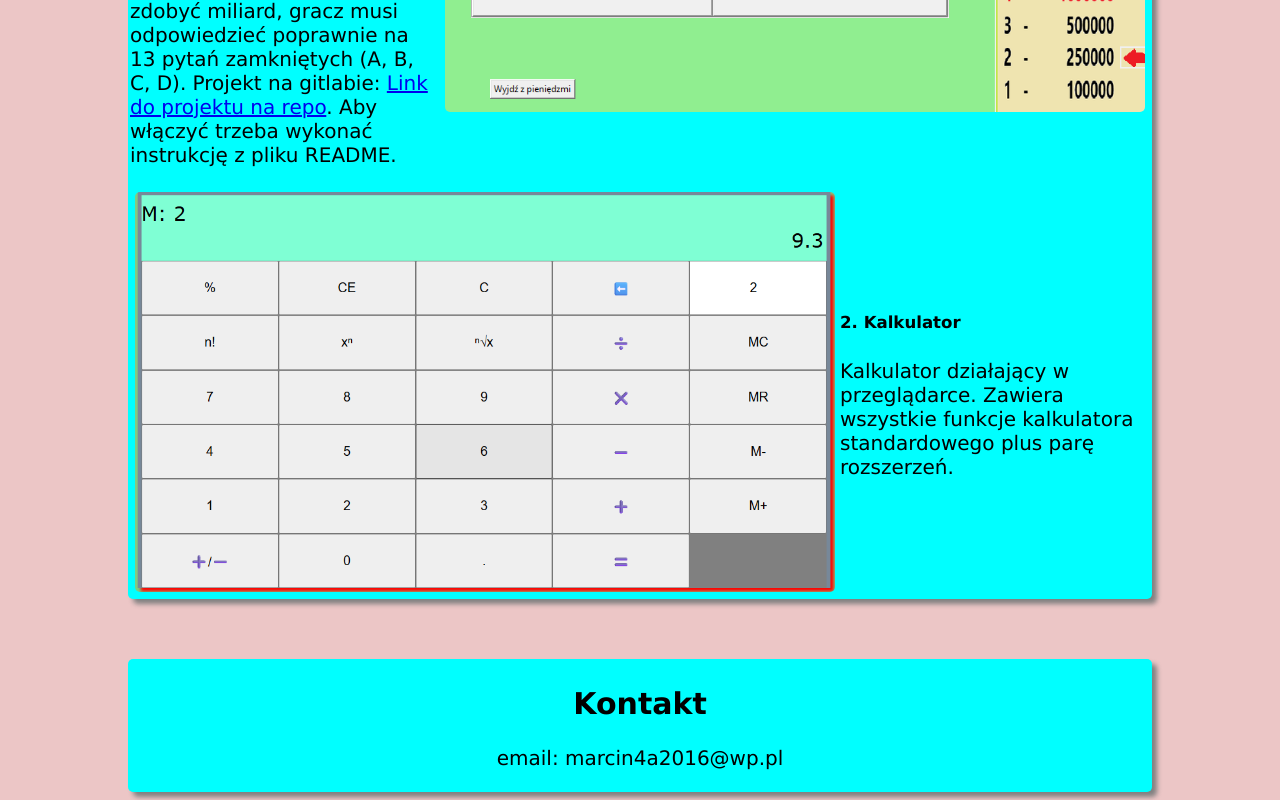
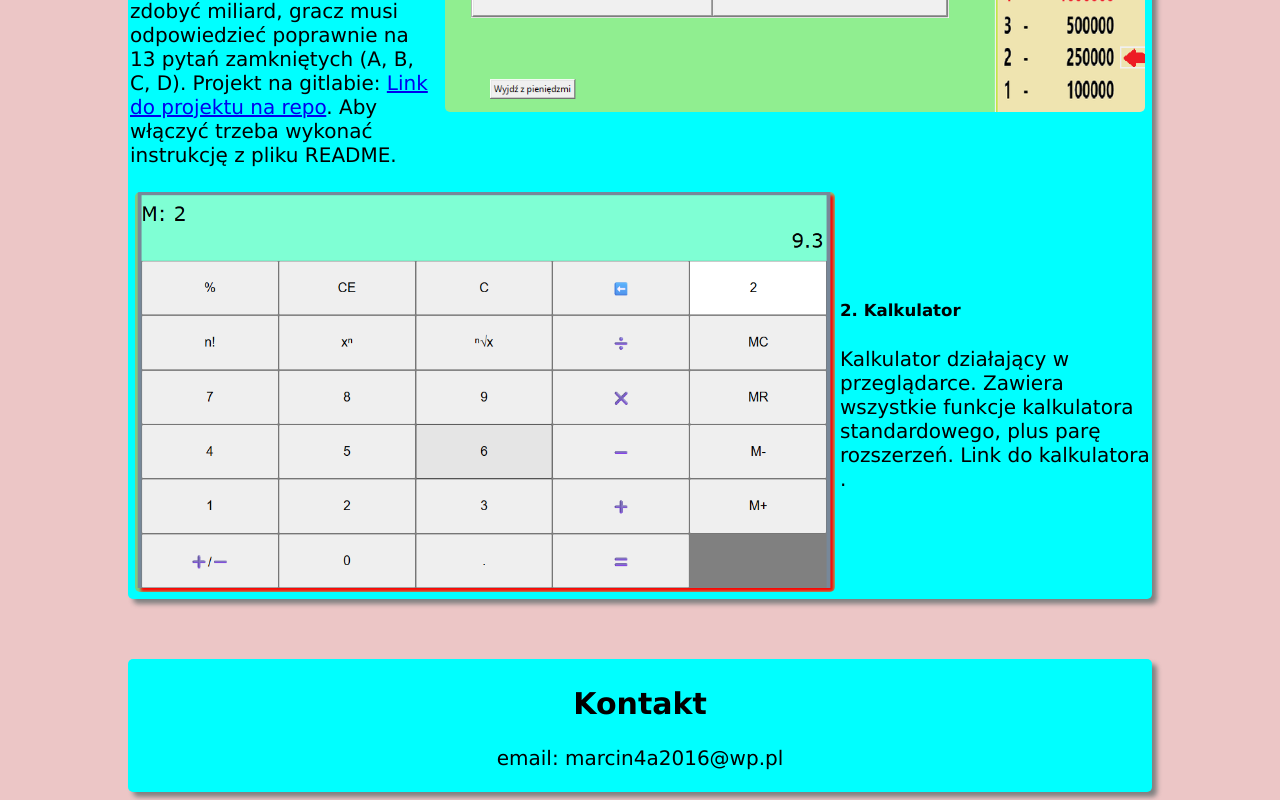
Before and after one commit to DEF2137/My-page, a plain HTML site: page index.html in a window 1280 px wide. Shown: the part 735-1535 px from the top of the page. Drawn offline with Linux system fonts and the light colour scheme.

Commit message:
modyfikacja

```diff
--- a/index.html
+++ b/index.html
@@ -41,7 +41,7 @@
                 <div id="projekt_1">
                     <h5>2. Kalkulator</h5>
                     <p>
-                        Kalkulator działający w przeglądarce. Zawiera wszystkie funkcje kalkulatora standardowego plus parę rozszerzeń.
+                        Kalkulator działający w przeglądarce. Zawiera wszystkie funkcje kalkulatora standardowego, plus parę rozszerzeń. Link do kalkulatora <a href="https://def2137.github.io/Kalkulator/"></a>.
                     </p>
                 </div>
             </div>
```
